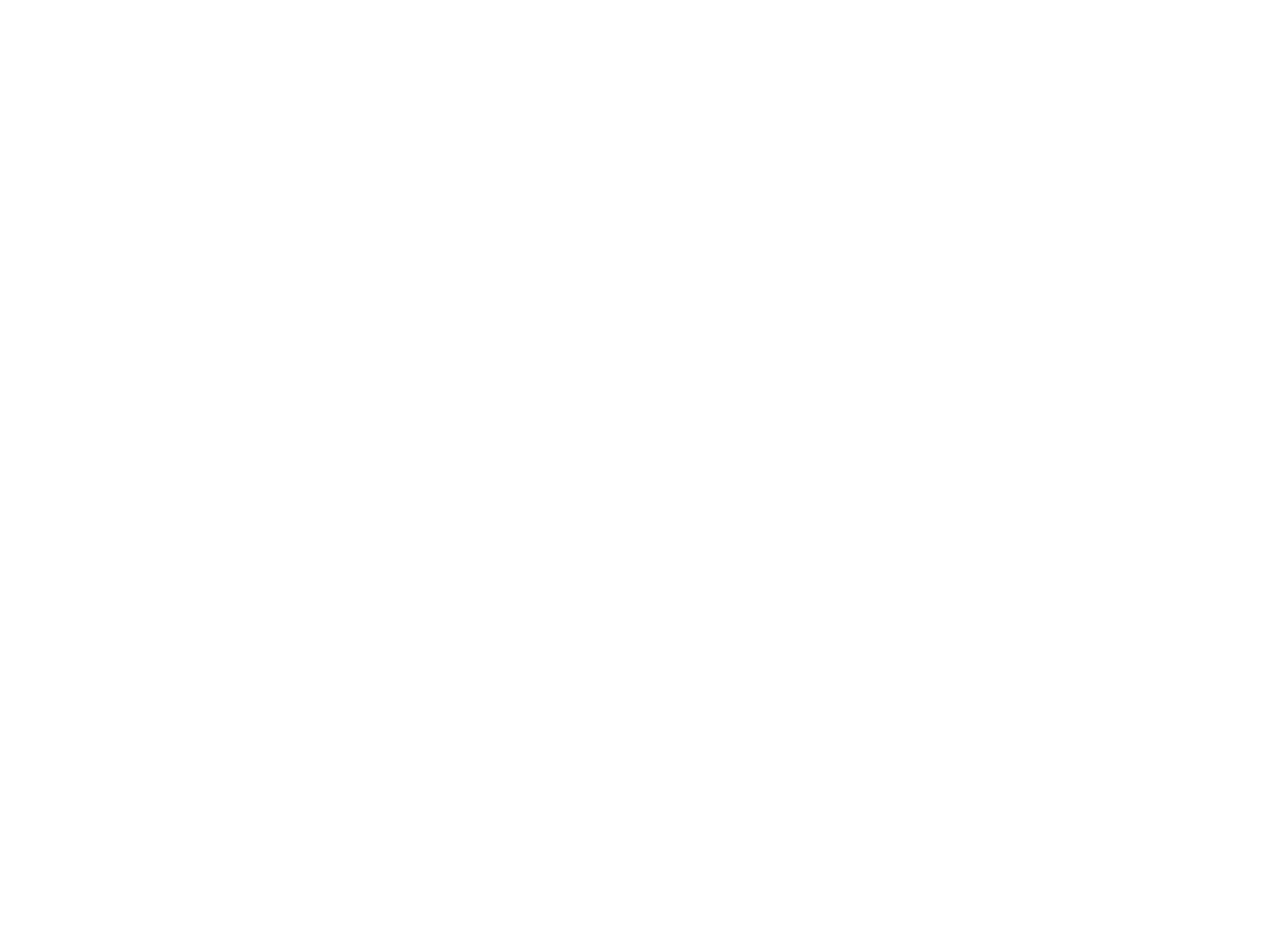
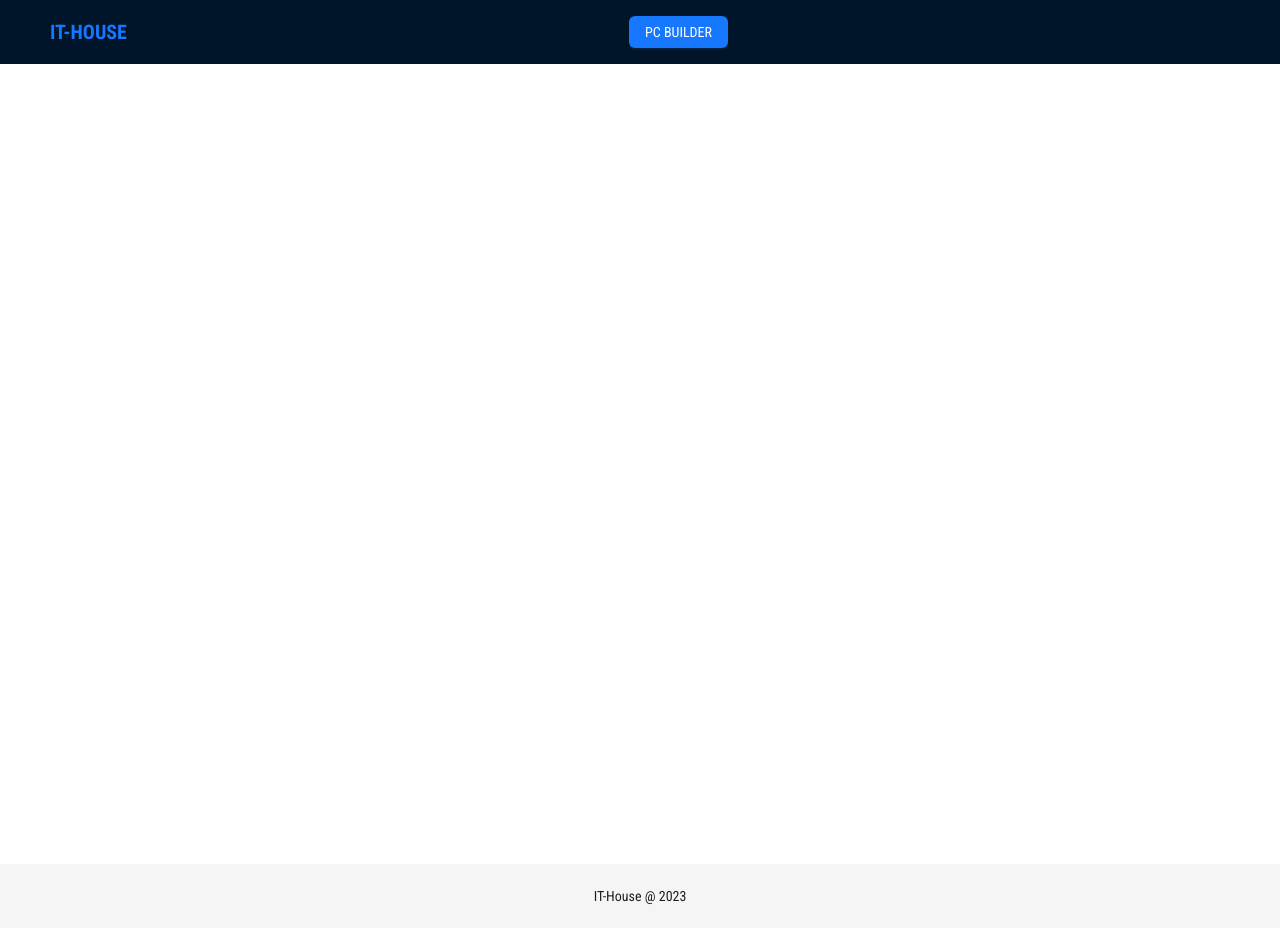
Before and after one commit to armank8/it-service-frontend, a Next.js app: page / in a window 1280 px wide. Before the commit the page ends 800 px from the top, so only its background shows below. Built offline with nearby package versions, Linux system fonts and the light colour scheme.

Commit message:
common header footer and rootlayout done

```diff
--- a/src/app/layout.tsx
+++ b/src/app/layout.tsx
@@ -1,7 +1,10 @@
 import Providers from '@/lib/Providers'
 import './globals.css'
 import type { Metadata } from 'next'
-import { Inter } from 'next/font/google'
+import { Inter } from 'next/font/google';
+import CommonHeader from '@/components/ui/Header';
+import CommonFooter from '@/components/ui/Footer';
+// import RootLayout from './layout'
 
 const inter = Inter({ subsets: ['latin'] })
 
@@ -17,9 +20,16 @@
 }) {
   return (
     <Providers>
+
       <html lang="en">
-      <body className={inter.className}>{children}</body>
-    </html>
+        <body className={inter.className}>
+          <CommonHeader></CommonHeader>
+          {children}
+          <CommonFooter></CommonFooter>
+
+        </body>
+      </html>
+
     </Providers>
   )
 }
--- a/src/app/page.tsx
+++ b/src/app/page.tsx
@@ -1,10 +1,13 @@
 import Image from 'next/image'
 import styles from './page.module.css'
+import RootLayout from './layout'
 
 export default function Home() {
   return (
     <main className={styles.main}>
+      {/* <RootLayout>
 
+      </RootLayout> */}
 
 
 
--- /dev/null
+++ b/src/components/ui/Footer.tsx
@@ -0,0 +1,20 @@
+"use client";
+
+import { Layout } from "antd";
+
+const { Header, Content, Footer } = Layout;
+
+const CommonFooter = () => {
+    return (
+        <Footer
+            style={{
+                textAlign: 'center',
+            }}
+        >
+            IT-House @ 2023
+            {/* {Date()} */}
+        </Footer>
+    )
+}
+
+export default CommonFooter;
--- /dev/null
+++ b/src/components/ui/Header.tsx
@@ -0,0 +1,37 @@
+"use client";
+
+import { Breadcrumb, Button, Dropdown, Layout, Menu, Space, theme } from 'antd';
+import Link from 'next/link';
+const { Header, Content, Footer } = Layout;
+
+const CommonHeader = () => {
+    return (
+        <Header
+            style={{
+                display: 'flex',
+                alignItems: 'center',
+                justifyContent: 'space-between'
+            }}
+        >
+            <div className="demo-logo" style={{ color: "white", fontWeight: "bold", fontSize: "20px", lineHeight: '0' }}>
+                <Link href='/'>IT-HOUSE</Link>
+            </div>
+            <Button type="primary">
+                <Link href='/pc-builder'>PC BUILDER</Link>
+            </Button>
+
+            <div style={{}}>
+                {/* <Dropdown menu={{ items }}>
+                    <Space style={{ color: "white", fontWeight: "bold", fontSize: "24px" }}>Categories</Space>
+                </Dropdown> */}
+                {/* {
+                            session?.user ?
+                                <Button onClick={() => signOut()}>Logout</Button> :
+                                <Link href='/login'><Button>Login</Button></Link>
+                        } */}
+            </div>
+        </Header>
+    )
+}
+
+export default CommonHeader
```
Also changed, not shown: src/components/layouts/RootLayout.js (added, +76 -0 lines).
